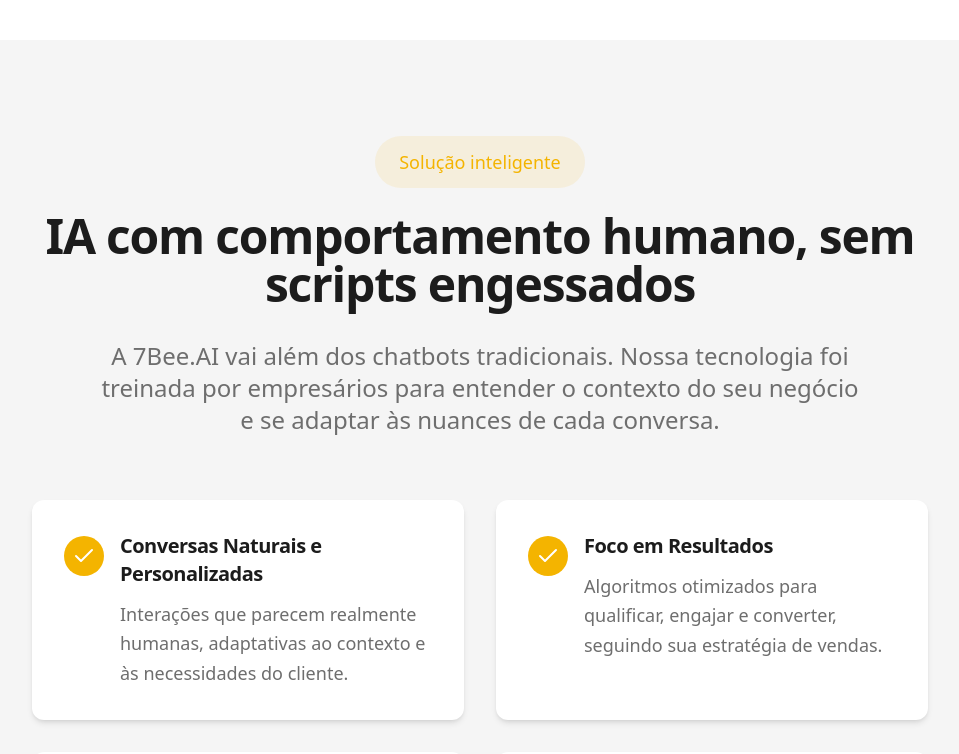
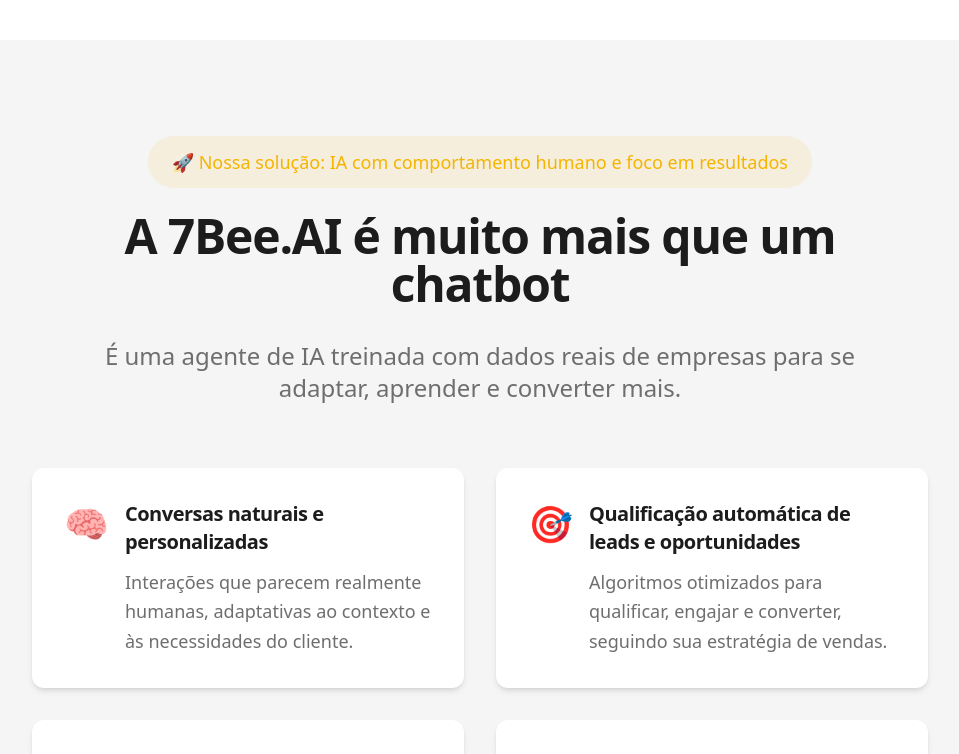
Before and after one commit to 7Beeai/bee-ai-conversations-flow, a React (Vite) app: page / in a window 1280 px wide. Shown: the part 1720-2474 px from the top of the page, without its empty margins (160-1119 px from the left). Built offline with nearby package versions, Linux system fonts and the light colour scheme.

Commit message:
Refactor: Update solution section content
Update the solution section with the provided content.

```diff
--- a/src/components/SolutionSection.tsx
+++ b/src/components/SolutionSection.tsx
@@ -7,36 +7,40 @@ const SolutionSection = () => {
       <div className="container mx-auto px-4">
         <div className="max-w-4xl mx-auto text-center">
           <div className="inline-block mb-6 px-6 py-3 bg-primary/10 text-primary rounded-full font-medium text-lg">
-            Solução inteligente
+            🚀 Nossa solução: IA com comportamento humano e foco em resultados
           </div>
 
           <h2 className="text-3xl md:text-4xl lg:text-5xl font-bold mb-8 leading-tight">
-            IA com comportamento humano, sem scripts engessados
+            A 7Bee.AI é muito mais que um chatbot
           </h2>
 
           <p className="text-secondary-text text-xl md:text-2xl mb-12 max-w-3xl mx-auto leading-relaxed">
-            A 7Bee.AI vai além dos chatbots tradicionais. Nossa tecnologia foi treinada por empresários para entender o contexto do seu negócio e se adaptar às nuances de cada conversa.
+            É uma agente de IA treinada com dados reais de empresas para se adaptar, aprender e converter mais.
           </p>
 
           <div className="grid md:grid-cols-2 gap-8 mt-16">
             <SolutionFeature
-              title="Conversas Naturais e Personalizadas"
+              title="Conversas naturais e personalizadas"
               description="Interações que parecem realmente humanas, adaptativas ao contexto e às necessidades do cliente."
+              emoji="🧠"
             />
 
             <SolutionFeature
-              title="Foco em Resultados"
+              title="Qualificação automática de leads e oportunidades"
               description="Algoritmos otimizados para qualificar, engajar e converter, seguindo sua estratégia de vendas."
+              emoji="🎯"
             />
 
             <SolutionFeature
-              title="Escalabilidade Instantânea"
-              description="Atenda centenas ou milhares de clientes simultaneamente, sem perder qualidade."
+              title="Escalabilidade instantânea sem perder qualidade"
+              description="Atenda centenas ou milhares de clientes simultaneamente, mantendo o padrão de excelência."
+              emoji="⚡"
             />
 
             <SolutionFeature
-              title="Integração Fácil"
-              description="Se conecta com suas ferramentas existentes: CRM, WhatsApp, site e muito mais."
+              title="Integração fácil com WhatsApp, CRM, site e muito mais"
+              description="Se conecta com suas ferramentas existentes de forma simples e eficiente."
+              emoji="🔌"
             />
           </div>
         </div>
@@ -48,15 +52,16 @@ const SolutionSection = () => {
 type SolutionFeatureProps = {
   title: string;
   description: string;
+  emoji: string;
 };
 
-const SolutionFeature = ({ title, description }: SolutionFeatureProps) => {
+const SolutionFeature = ({ title, description, emoji }: SolutionFeatureProps) => {
   return (
     <div className="bg-white p-8 rounded-xl shadow-md hover:shadow-lg transition-shadow text-left">
       <div className="flex gap-4">
         <div className="flex-shrink-0 mt-1">
-          <div className="bg-primary rounded-full p-2">
-            <Check className="h-6 w-6 text-white" />
+          <div className="text-4xl">
+            {emoji}
           </div>
         </div>
         <div>
```
